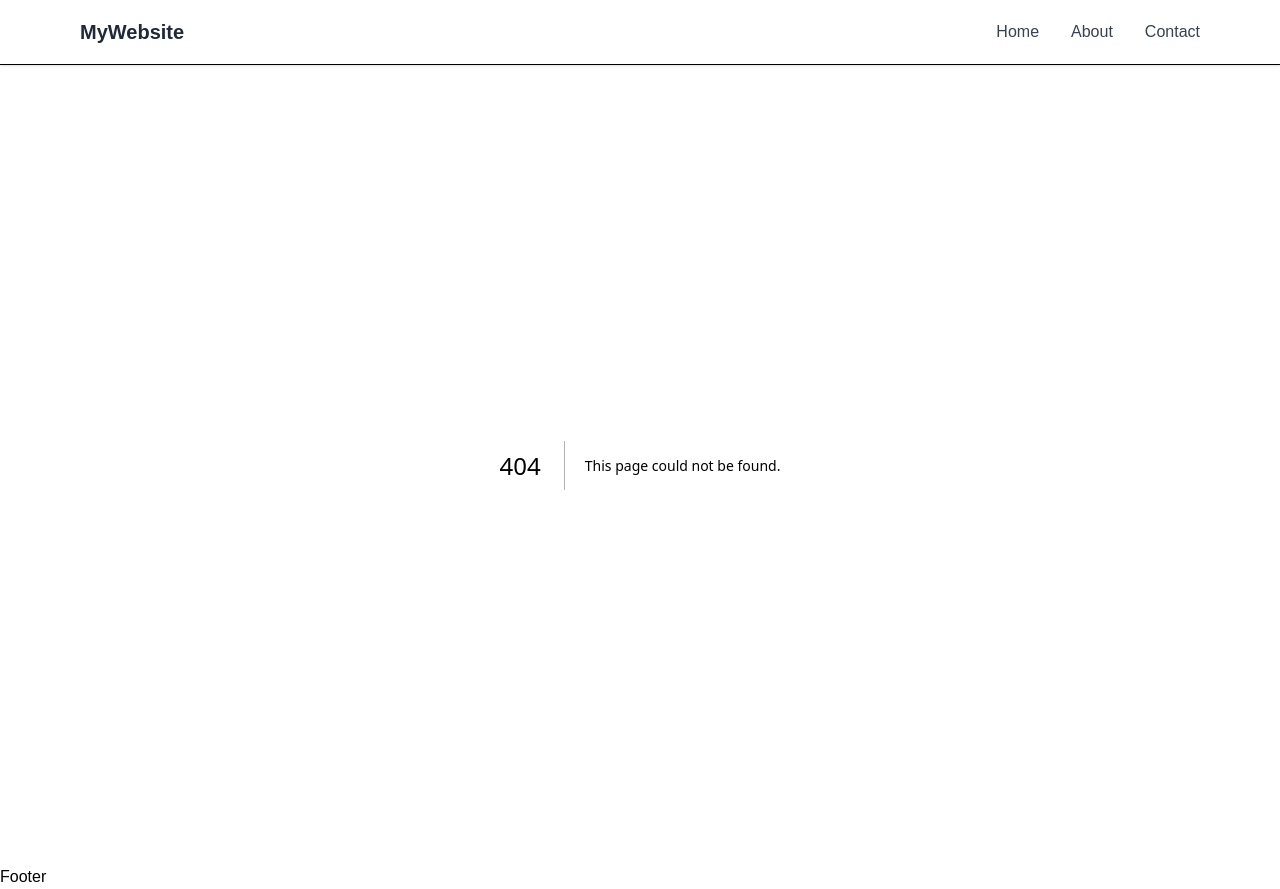
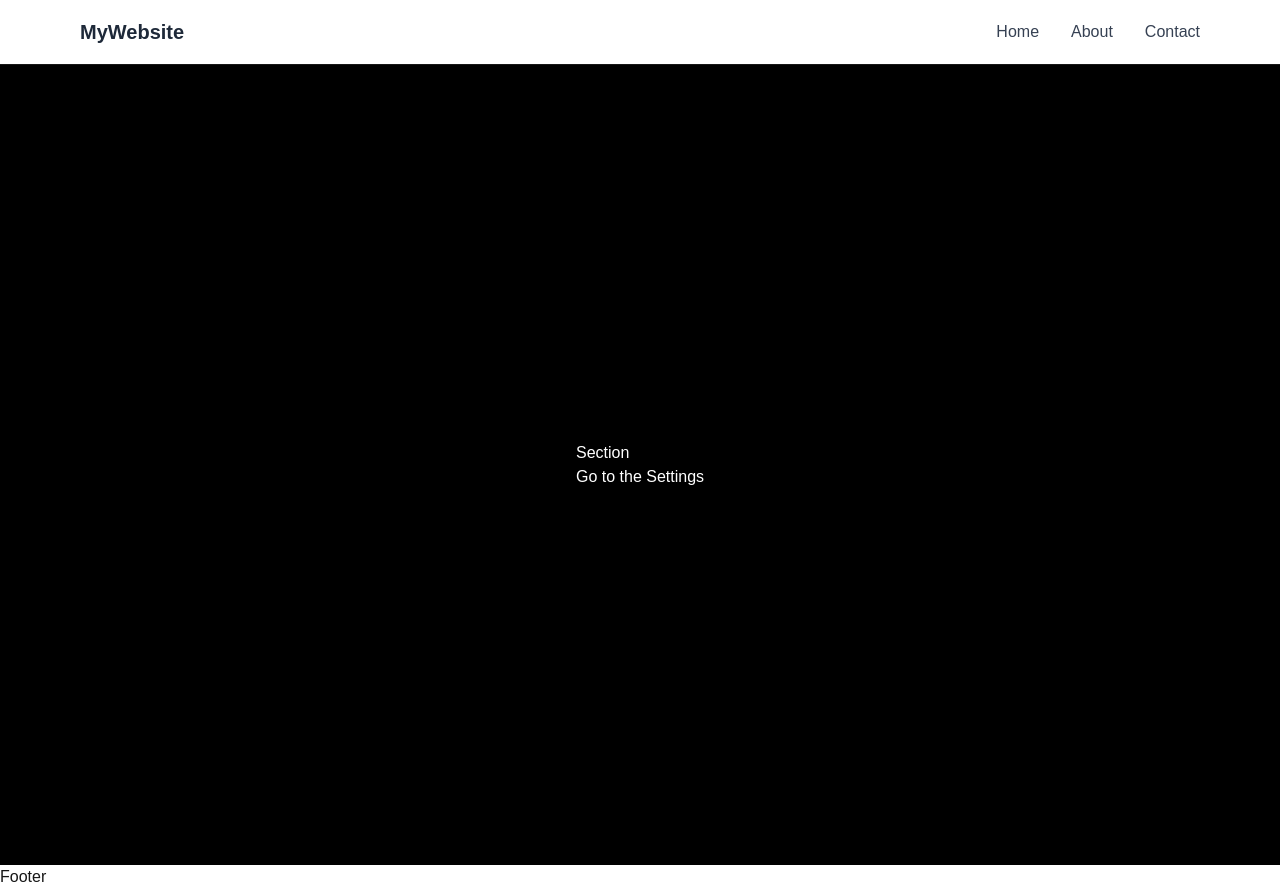
Before and after one commit to shivam108ku/NextjsLearning, a Next.js app: page /dashboard/section in a window 1280 px wide. Before the commit this address had no page. Built offline with nearby package versions, Linux system fonts and the light colour scheme.

Commit message:
ouble root

```diff
--- /dev/null
+++ b/app/(auth)/dashboard/section/(..)(..)settings/page.tsx
@@ -0,0 +1,9 @@
+import React from 'react'
+
+const InterceptedSettings = () => {
+  return (
+    <div>InterceptedSettings</div>
+  )
+}
+
+export default InterceptedSettings
--- /dev/null
+++ b/app/(auth)/dashboard/section/page.tsx
@@ -0,0 +1,15 @@
+import Link from 'next/link';
+import React from 'react'
+
+const Section = () => {
+  return (
+    <div>
+        <h1>
+            Section
+        </h1>
+        <Link href={"/settings"}>Go to the Settings</Link>
+    </div>
+  )
+}
+
+export default Section;
--- /dev/null
+++ b/app/settings/page.tsx
@@ -0,0 +1,9 @@
+import React from 'react'
+
+const SettingsPage = () => {
+  return (
+    <div>SettingsPage</div>
+  )
+}
+
+export default SettingsPage
```
Also changed, not shown: app/(auth)/admin/page.tsx (added).
